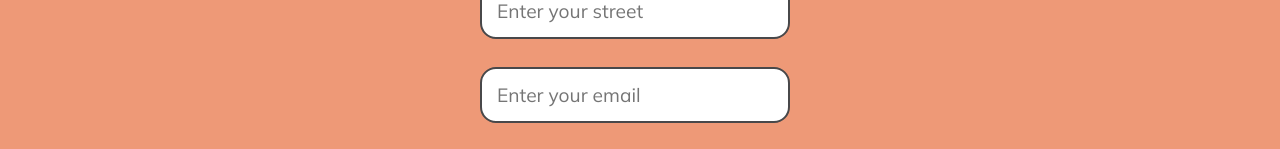
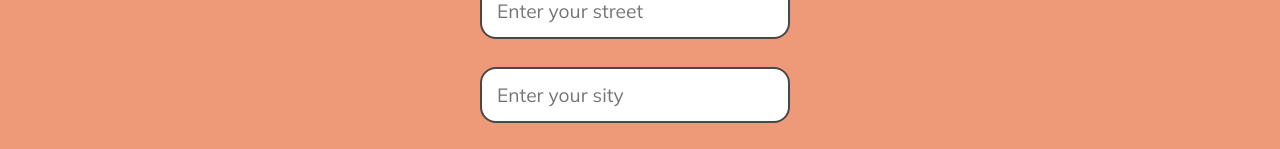
Before and after one commit to akatimer/eCommerceApplication, a React (Vite) app: page /reg in a window 1280 px wide. Shown: the part 800-949 px from the top of the page. Built offline with nearby package versions, Linux system fonts and the light colour scheme.

Commit message:
feat: add sity Input

```diff
--- a/src/components/Registration/Registration.tsx
+++ b/src/components/Registration/Registration.tsx
@@ -7,6 +7,7 @@ import NameInput from '../NameInput/NameInput';
 import LastNameInput from '../LastNameInput/LastNameInput';
 import DateInput from '../DateInput/DateInput';
 import StreetInput from '../StreetInput/StreetImput';
+import CityInput from '../SityInput/SityInput';
 
 const Registration: React.FC = () => {
   return (
@@ -18,6 +19,7 @@ const Registration: React.FC = () => {
           <LastNameInput />
           <DateInput />
           <StreetInput />
+          <CityInput />
           <EmailInput />
           <PasswordInput />
           <Button
--- /dev/null
+++ b/src/components/SityInput/SityInput.tsx
@@ -0,0 +1,47 @@
+import React, { useState, ChangeEvent } from 'react';
+import isNameValid from '../../utils/validationFunctions/isNameValid';
+import LogInInput from '../LogInInput/LogInInput';
+
+const SityInput: React.FC = () => {
+  const colors = {
+    validColor: 'green',
+    invalidColor: 'red',
+  };
+
+  const sityMessages = {
+    valid: 'Thank you',
+    invalid: 'Please enter your sity',
+  };
+
+  const [sityMessage, setSityMessage] = useState('');
+  const [sityMessageColor, setSityMessageColor] = useState('');
+
+  function sityHandler(event: ChangeEvent<HTMLInputElement>): void {
+    const name = event.target.value;
+    if (isNameValid(name)) {
+      setSityMessage(sityMessages.valid);
+      setSityMessageColor(colors.validColor);
+    } else {
+      setSityMessage(sityMessages.invalid);
+      setSityMessageColor(colors.invalidColor);
+    }
+  }
+
+  return (
+    <>
+      <div className="validation-message" style={{ color: sityMessageColor }}>
+        {sityMessage}
+      </div>
+      <div className="input-wrapper">
+        <LogInInput
+          className="input-form"
+          type="text"
+          placeholder="Enter your sity"
+          onChange={sityHandler}
+        />
+      </div>
+    </>
+  );
+};
+
+export default SityInput;
```
